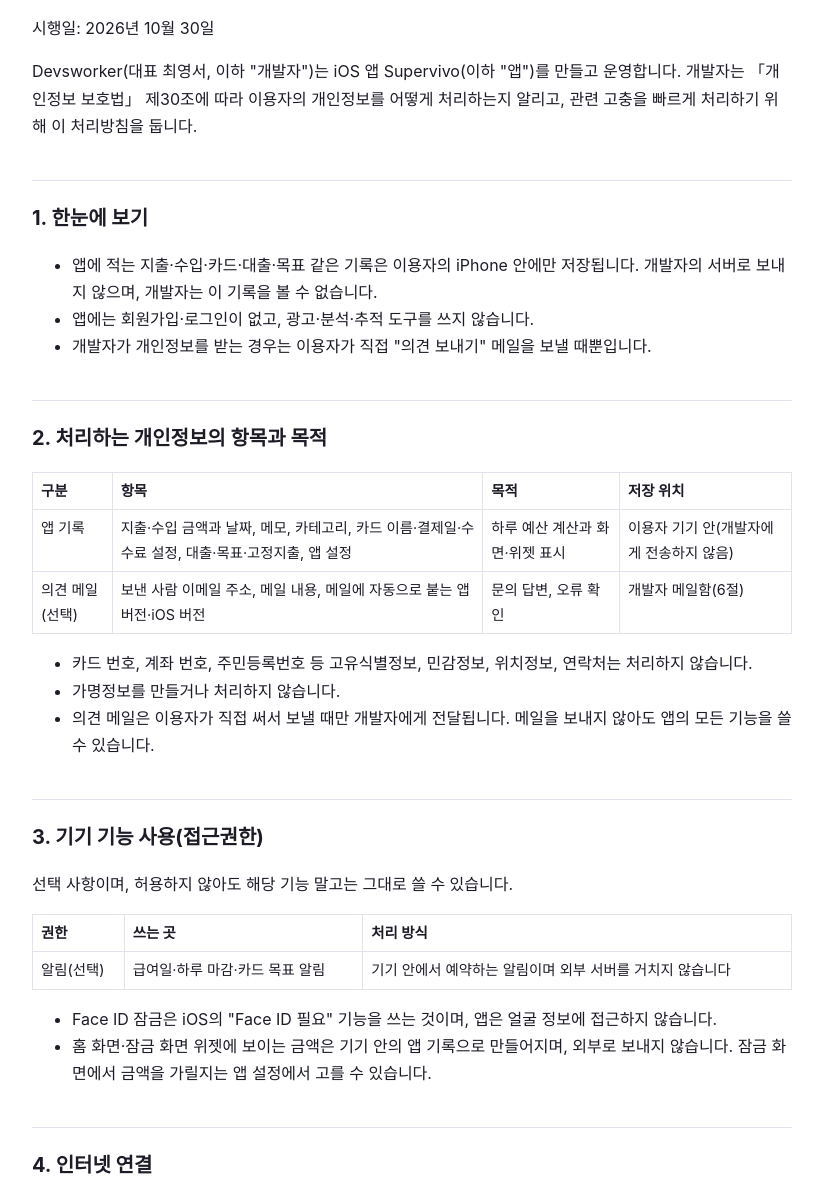
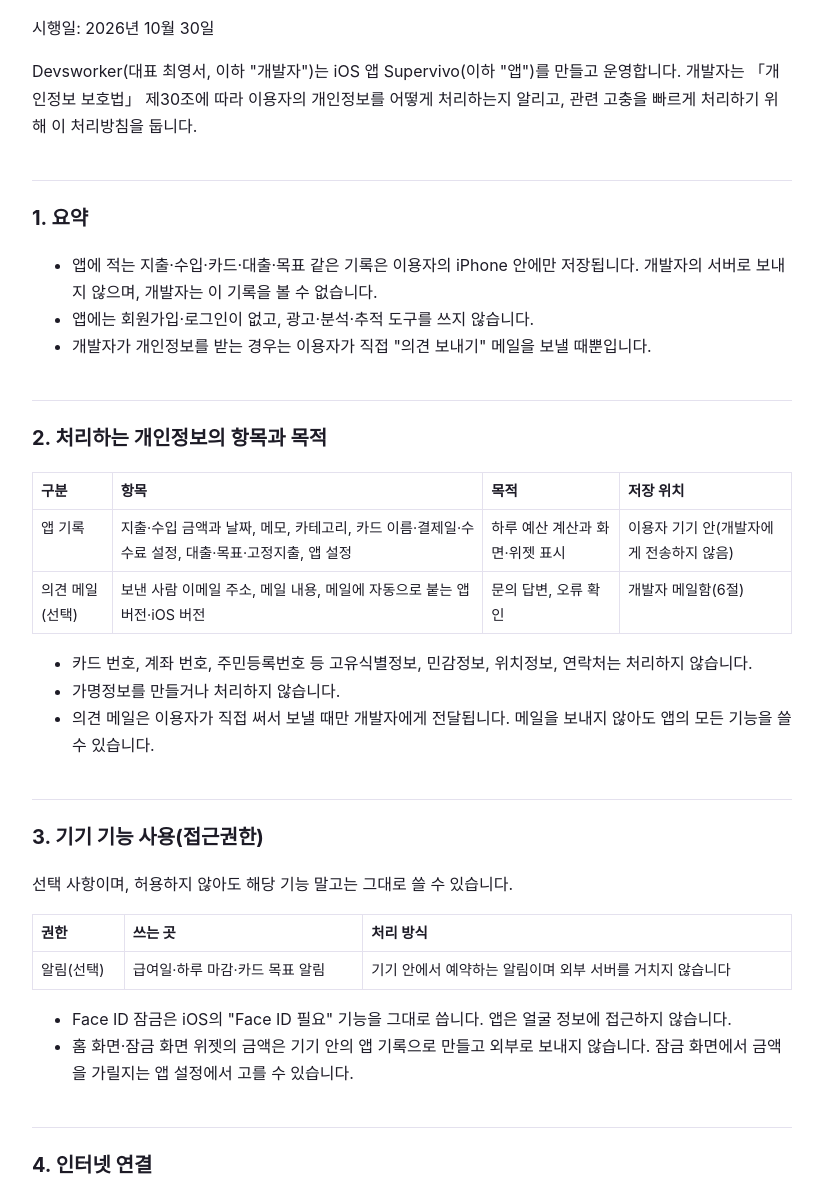
Before and after one commit to tsusuu/supervivo-legal, a plain HTML site: page privacy/index.html in a window 1280 px wide. Shown: the part 113-1300 px from the top of the page, without its empty margins (228-1051 px from the left). Drawn offline with Linux system fonts and the light colour scheme.

Commit message:
docs: 처리방침 문장 다듬기(1절 제목 '요약', 3절 Face ID·위젯 설명)
Co-Authored-By: Claude Opus 5.5 (1M context) <noreply@anthropic.com>

```diff
--- a/privacy/index.html
+++ b/privacy/index.html
@@ -21,7 +21,7 @@ nav { font-size: .9em; color: var(--muted); }
 <h1>Supervivo 개인정보 처리방침</h1>
 <p>시행일: 2026년 10월 30일</p>
 <p>Devsworker(대표 최영서, 이하 "개발자")는 iOS 앱 Supervivo(이하 "앱")를 만들고 운영합니다. 개발자는 「개인정보 보호법」 제30조에 따라 이용자의 개인정보를 어떻게 처리하는지 알리고, 관련 고충을 빠르게 처리하기 위해 이 처리방침을 둡니다.</p>
-<h2>1. 한눈에 보기</h2>
+<h2>1. 요약</h2>
 <ul><li>앱에 적는 지출·수입·카드·대출·목표 같은 기록은 이용자의 iPhone 안에만 저장됩니다. 개발자의 서버로 보내지 않으며, 개발자는 이 기록을 볼 수 없습니다.</li><li>앱에는 회원가입·로그인이 없고, 광고·분석·추적 도구를 쓰지 않습니다.</li><li>개발자가 개인정보를 받는 경우는 이용자가 직접 "의견 보내기" 메일을 보낼 때뿐입니다.</li></ul>
 <h2>2. 처리하는 개인정보의 항목과 목적</h2>
 <div class="table"><table><thead><tr><th>구분</th><th>항목</th><th>목적</th><th>저장 위치</th></tr></thead><tbody><tr><td>앱 기록</td><td>지출·수입 금액과 날짜, 메모, 카테고리, 카드 이름·결제일·수수료 설정, 대출·목표·고정지출, 앱 설정</td><td>하루 예산 계산과 화면·위젯 표시</td><td>이용자 기기 안(개발자에게 전송하지 않음)</td></tr><tr><td>의견 메일(선택)</td><td>보낸 사람 이메일 주소, 메일 내용, 메일에 자동으로 붙는 앱 버전·iOS 버전</td><td>문의 답변, 오류 확인</td><td>개발자 메일함(6절)</td></tr></tbody></table></div>
@@ -29,7 +29,7 @@ nav { font-size: .9em; color: var(--muted); }
 <h2>3. 기기 기능 사용(접근권한)</h2>
 <p>선택 사항이며, 허용하지 않아도 해당 기능 말고는 그대로 쓸 수 있습니다.</p>
 <div class="table"><table><thead><tr><th>권한</th><th>쓰는 곳</th><th>처리 방식</th></tr></thead><tbody><tr><td>알림(선택)</td><td>급여일·하루 마감·카드 목표 알림</td><td>기기 안에서 예약하는 알림이며 외부 서버를 거치지 않습니다</td></tr></tbody></table></div>
-<ul><li>Face ID 잠금은 iOS의 "Face ID 필요" 기능을 쓰는 것이며, 앱은 얼굴 정보에 접근하지 않습니다.</li><li>홈 화면·잠금 화면 위젯에 보이는 금액은 기기 안의 앱 기록으로 만들어지며, 외부로 보내지 않습니다. 잠금 화면에서 금액을 가릴지는 앱 설정에서 고를 수 있습니다.</li></ul>
+<ul><li>Face ID 잠금은 iOS의 "Face ID 필요" 기능을 그대로 씁니다. 앱은 얼굴 정보에 접근하지 않습니다.</li><li>홈 화면·잠금 화면 위젯의 금액은 기기 안의 앱 기록으로 만들고 외부로 보내지 않습니다. 잠금 화면에서 금액을 가릴지는 앱 설정에서 고를 수 있습니다.</li></ul>
 <h2>4. 인터넷 연결</h2>
 <p>앱은 해외 결제의 예상 원화 금액과 공휴일 표시를 위해 공개 파일(한국수출입은행 고시 환율, 지난 날짜의 환율, 공휴일 목록)을 GitHub(GitHub, Inc., 미국)에서 내려받습니다. 이때 앱은 이용자의 기록이나 식별 정보를 보내지 않습니다. 다만 인터넷 통신의 특성상 GitHub가 접속한 기기의 IP 주소 등 접속 기록을 처리할 수 있으며, 개발자는 이 접속 기록을 받거나 볼 수 없습니다. GitHub의 처리 방식은 GitHub 개인정보 처리방침을 따릅니다.</p>
 <h2>5. 처리 및 보유 기간, 파기 절차와 방법</h2>
```
Also changed, not shown: 1 other file.
